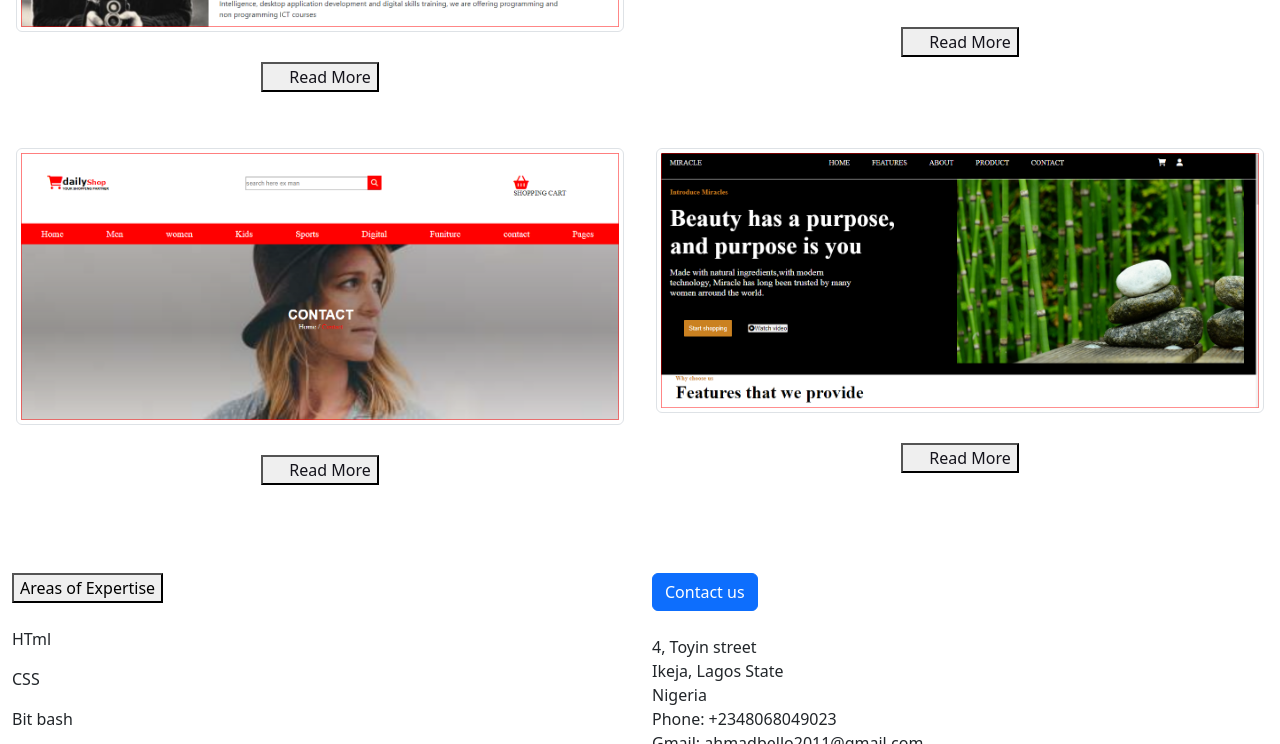
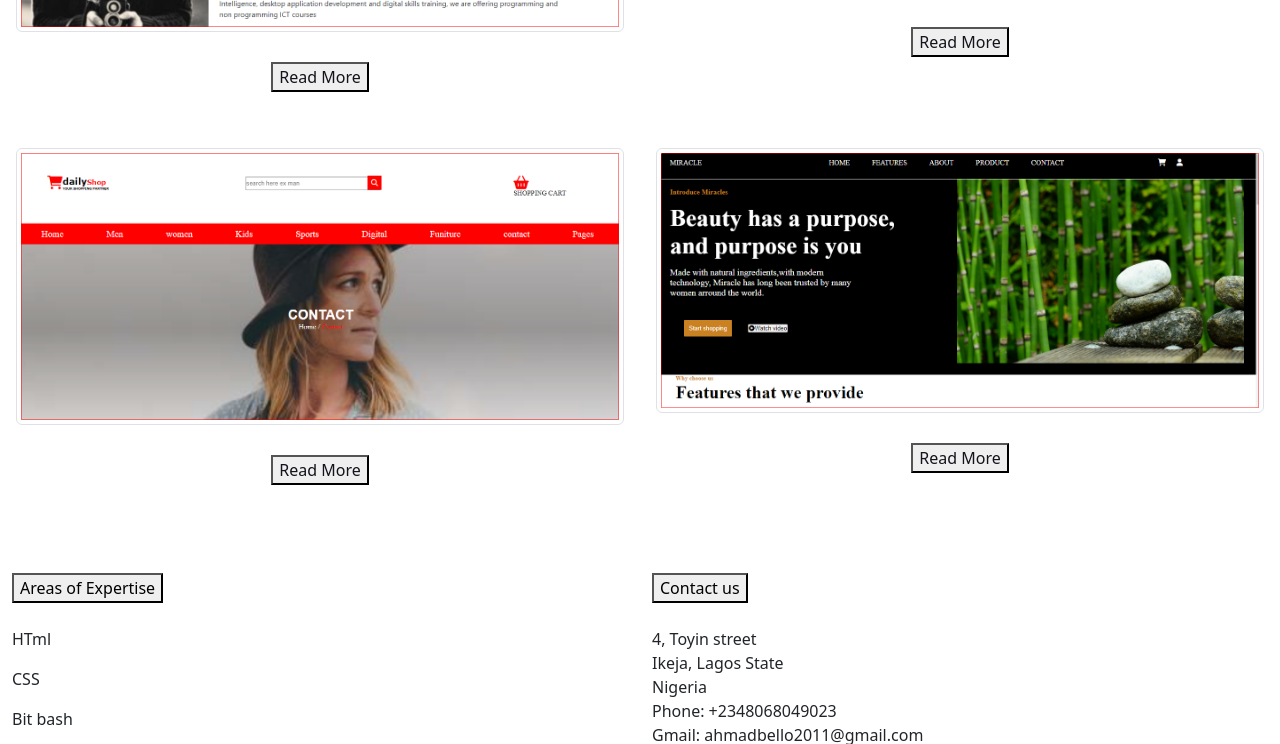
Before and after one commit to Hamdala12/Bulder-resume, a plain HTML site: page index.html in a window 1280 px wide. Shown: the part 1029-1773 px from the top of the page. Drawn offline with Linux system fonts and the light colour scheme.

Commit message:
portfolio

```diff
--- a/index.html
+++ b/index.html
@@ -114,7 +114,7 @@
       </div>
        <div class="col-6">
       <div>
-         <button class="btn btn-primary" type="submit">Contact us</button><br>
+         <button type="submit">Contact us</button><br>
          <address> <br>
          4, Toyin street <br>
          Ikeja, Lagos State <br>
--- a/style.css
+++ b/style.css
@@ -1,6 +1,6 @@
 .container-fluid a {
   color: rgb(20, 19, 27);
-  margin-left: 20px;
+  size: 30px;
 }
 /* .hen span{
         color: rgb(5, 17, 5);
```
